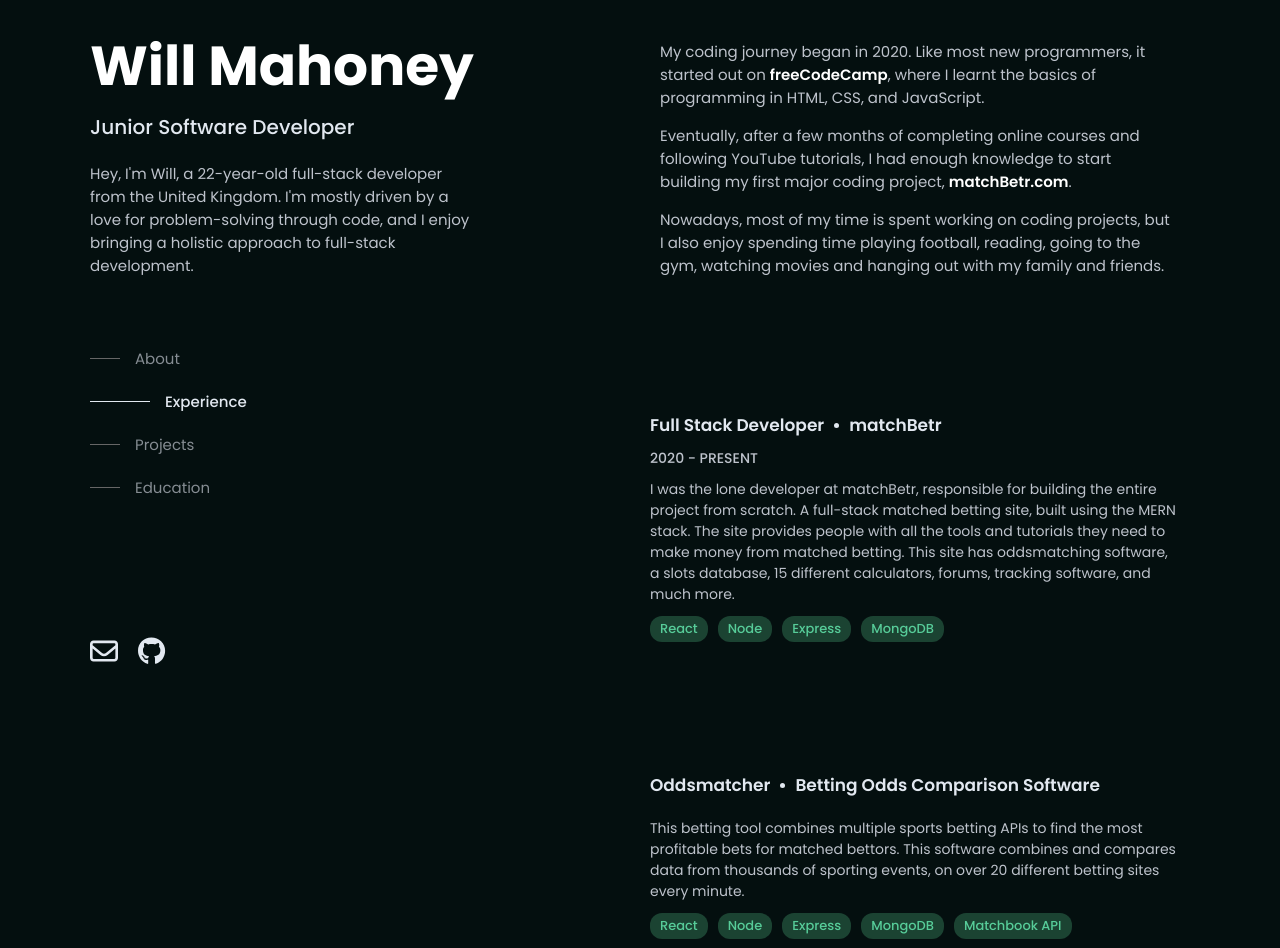
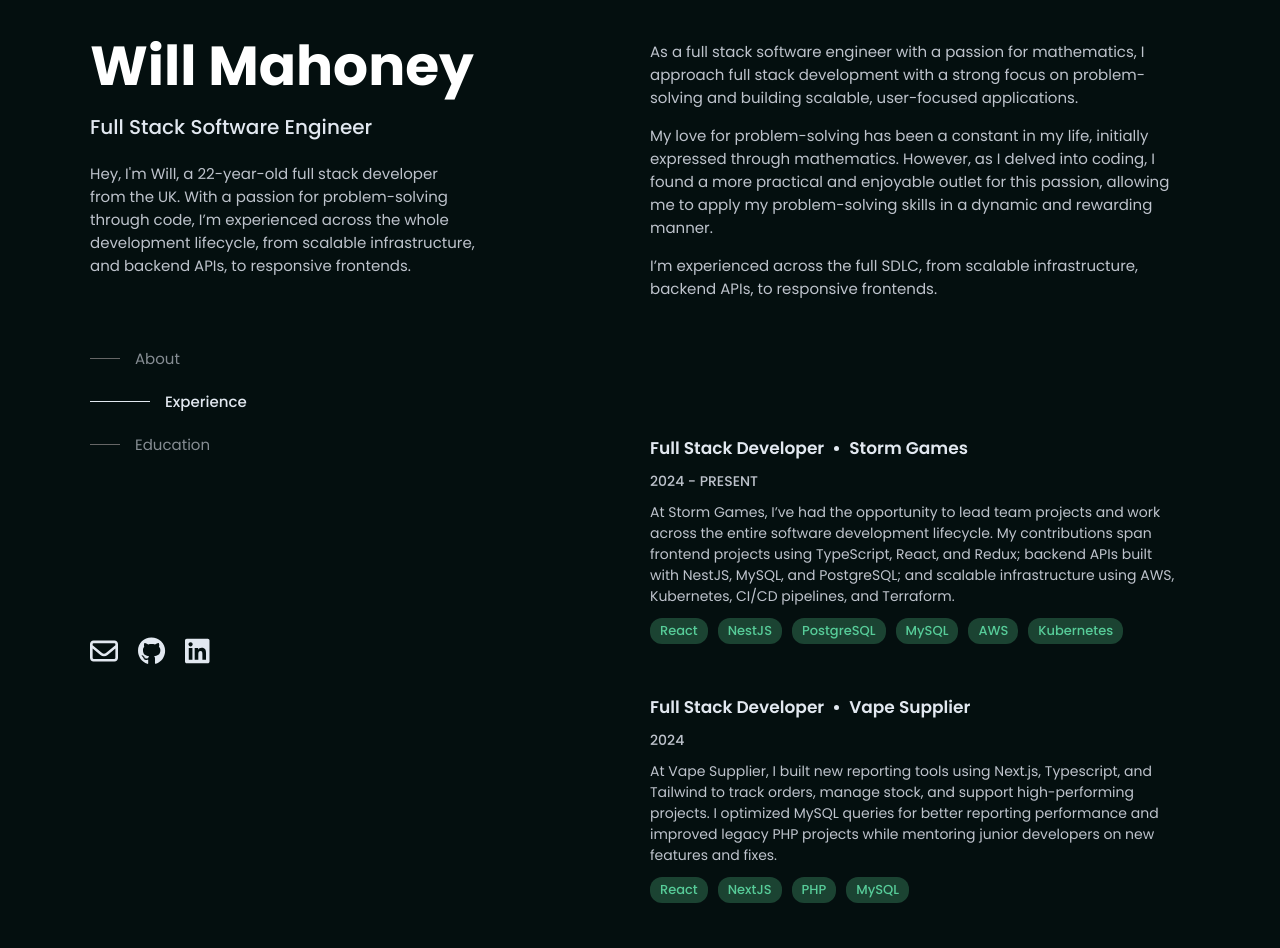
Before and after one commit to willmahoney20/portfolio, a React (Create React App) app: page / in a window 1280 px wide. Shown: the part 60-1008 px from the top of the page. Built offline with nearby package versions, Linux system fonts and the light colour scheme.

Commit message:
updated site to match new resume

```diff
--- a/src/Home/Components/About.js
+++ b/src/Home/Components/About.js
@@ -1,12 +1,24 @@
 export default () => {
-    return (
-        <div className='about-container'>
-            <h4>About</h4>
-            <p>My coding journey began in 2020. Like most new programmers, it started out on <a href='https://www.freecodecamp.org/' alt='freeCodeCamp site' target='_blank'>freeCodeCamp</a>, where I learnt the basics of programming in HTML, CSS, and JavaScript.</p>
+  return (
+    <div className="about-container">
+      <h4>About</h4>
+      <p>
+        As a full stack software engineer with a passion for mathematics, I
+        approach full stack development with a strong focus on problem-solving
+        and building scalable, user-focused applications.
+      </p>
 
-            <p>Eventually, after a few months of completing online courses and following YouTube tutorials, I had enough knowledge to start building my first major coding project, <a href='https://www.matchbetr.com' alt='matchBetr site' target='_blank'>matchBetr.com</a>.</p>
+      <p>
+        My love for problem-solving has been a constant in my life, initially
+        expressed through mathematics. However, as I delved into coding, I found
+        a more practical and enjoyable outlet for this passion, allowing me to
+        apply my problem-solving skills in a dynamic and rewarding manner.
+      </p>
 
-            <p>Nowadays, most of my time is spent working on coding projects, but I also enjoy spending time playing football, reading, going to the gym, watching movies and hanging out with my family and friends.</p>
-        </div>
-    )
-}
+      <p>
+        I’m experienced across the full SDLC, from scalable infrastructure,
+        backend APIs, to responsive frontends.
+      </p>
+    </div>
+  );
+};
--- a/src/Home/Components/Details.js
+++ b/src/Home/Components/Details.js
@@ -1,97 +1,151 @@
-import React, { useState } from 'react'
-import '../../Stylesheets/Home/Details.css'
-import { FontAwesomeIcon } from '@fortawesome/react-fontawesome'
-import { faGithub, faLinkedin, faXTwitter, faYoutube } from '@fortawesome/free-brands-svg-icons'
-import { faEnvelope } from '@fortawesome/free-regular-svg-icons'
+import React, { useState } from "react";
+import "../../Stylesheets/Home/Details.css";
+import { FontAwesomeIcon } from "@fortawesome/react-fontawesome";
+import {
+  faGithub,
+  faLinkedin,
+  faXTwitter,
+  faYoutube,
+} from "@fortawesome/free-brands-svg-icons";
+import { faEnvelope } from "@fortawesome/free-regular-svg-icons";
 
 export default ({ active }) => {
-    const [sectionHover, setSectionHover] = useState('')
+  const [sectionHover, setSectionHover] = useState("");
 
-    const handleScroll = index => {
-        const div = document.querySelector(`.sections-container > div:nth-child(${index + 1})`)
+  const handleScroll = (index) => {
+    const div = document.querySelector(
+      `.sections-container > div:nth-child(${index + 1})`
+    );
 
-        if(!div) return
+    if (!div) return;
 
-        let div_top = div.getBoundingClientRect().top + window.scrollY
+    let div_top = div.getBoundingClientRect().top + window.scrollY;
 
-        div_top -= 70
+    div_top -= 70;
 
-        window.scrollTo({ top: div_top, behavior: 'smooth' })
-    }
+    window.scrollTo({ top: div_top, behavior: "smooth" });
+  };
 
-    const calculateAge = birthDateString => {
-        const birthday = new Date(birthDateString)
-        const today = new Date()
-        let age = today.getFullYear() - birthday.getFullYear()
-        const m = today.getMonth() - birthday.getMonth()
+  const calculateAge = (birthDateString) => {
+    const birthday = new Date(birthDateString);
+    const today = new Date();
+    let age = today.getFullYear() - birthday.getFullYear();
+    const m = today.getMonth() - birthday.getMonth();
 
-        if(m < 0 || (m === 0 && today.getDate() < birthday.getDate())) age--
+    if (m < 0 || (m === 0 && today.getDate() < birthday.getDate())) age--;
 
-        return age
-    }
+    return age;
+  };
 
   return (
-        <div className='details-container'>
+    <div className="details-container">
       <div>
-                <div className='details-title'>
+        <div className="details-title">
           <h1>Will Mahoney</h1>
-                    <h3>Junior Software Developer</h3>
-                    <h5>Hey, I'm Will, a {calculateAge('2001-03-12')}-year-old full-stack developer from the United Kingdom. I'm mostly driven by a love for problem-solving through code, and I enjoy bringing a holistic approach to full-stack development.</h5>
+          <h3>Full Stack Software Engineer</h3>
+          <h5>
+            Hey, I'm Will, a {calculateAge("2001-03-12")}-year-old full stack
+            developer from the UK. With a passion for problem-solving through
+            code, I’m experienced across the whole development lifecycle, from
+            scalable infrastructure, and backend APIs, to responsive frontends.
+          </h5>
         </div>
-                <div className='details-links'>
+        <div className="details-links">
           <div
-                        onMouseEnter={() => setSectionHover('About')}
-                        onMouseLeave={() => setSectionHover('')}
+            onMouseEnter={() => setSectionHover("About")}
+            onMouseLeave={() => setSectionHover("")}
             onClick={() => handleScroll(0)}
           >
-                        <span className={active === 0 || sectionHover === 'About' ? 'details-link-spanac' : null}></span>
-                        <h6 className={active === 0 || sectionHover === 'About' ? 'details-link-h6ac' : null}>About</h6>
+            <span
+              className={
+                active === 0 || sectionHover === "About"
+                  ? "details-link-spanac"
+                  : null
+              }
+            ></span>
+            <h6
+              className={
+                active === 0 || sectionHover === "About"
+                  ? "details-link-h6ac"
+                  : null
+              }
+            >
+              About
+            </h6>
           </div>
           <div
-                        onMouseEnter={() => setSectionHover('Experience')}
-                        onMouseLeave={() => setSectionHover('')}
+            onMouseEnter={() => setSectionHover("Experience")}
+            onMouseLeave={() => setSectionHover("")}
             onClick={() => handleScroll(1)}
           >
-                        <span className={active === 1 || sectionHover === 'Experience' ? 'details-link-spanac' : null}></span>
-                        <h6 className={active === 1 || sectionHover === 'Experience' ? 'details-link-h6ac' : null}>Experience</h6>
+            <span
+              className={
+                active === 1 || sectionHover === "Experience"
+                  ? "details-link-spanac"
+                  : null
+              }
+            ></span>
+            <h6
+              className={
+                active === 1 || sectionHover === "Experience"
+                  ? "details-link-h6ac"
+                  : null
+              }
+            >
+              Experience
+            </h6>
           </div>
           <div
-                        onMouseEnter={() => setSectionHover('Projects')}
-                        onMouseLeave={() => setSectionHover('')}
+            onMouseEnter={() => setSectionHover("Education")}
+            onMouseLeave={() => setSectionHover("")}
             onClick={() => handleScroll(2)}
           >
-                        <span className={active === 2 || sectionHover === 'Projects' ? 'details-link-spanac' : null}></span>
-                        <h6 className={active === 2 || sectionHover === 'Projects' ? 'details-link-h6ac' : null}>Projects</h6>
-                    </div>
-                    <div
-                        onMouseEnter={() => setSectionHover('Education')}
-                        onMouseLeave={() => setSectionHover('')}
-                        onClick={() => handleScroll(3)}
+            <span
+              className={
+                active === 2 || sectionHover === "Education"
+                  ? "details-link-spanac"
+                  : null
+              }
+            ></span>
+            <h6
+              className={
+                active === 2 || sectionHover === "Education"
+                  ? "details-link-h6ac"
+                  : null
+              }
             >
-                        <span className={active === 3 || sectionHover === 'Education' ? 'details-link-spanac' : null}></span>
-                        <h6 className={active === 3 || sectionHover === 'Education' ? 'details-link-h6ac' : null}>Education</h6>
+              Education
+            </h6>
           </div>
         </div>
       </div>
       <div>
-                <div className='details-socials'>
-                    <a href='mailto:will.mahoney3@gmail.com' alt='Will Mahoney Email'>
-                        <FontAwesomeIcon icon={faEnvelope} className='details-social-icon' />
+        <div className="details-socials">
+          <a href="mailto:will.mahoney3@gmail.com" alt="Will Mahoney Email">
+            <FontAwesomeIcon
+              icon={faEnvelope}
+              className="details-social-icon"
+            />
           </a>
-                    <a href='https://github.com/willmahoney20' alt='Will Mahoney GitHub Profile' target='_blank'>
-                        <FontAwesomeIcon icon={faGithub} className='details-social-icon' />
+          <a
+            href="https://github.com/willmahoney20"
+            alt="Will Mahoney GitHub Profile"
+            target="_blank"
+          >
+            <FontAwesomeIcon icon={faGithub} className="details-social-icon" />
           </a>
-                    {/* <a href='https://www.linkedin.com/in/will-mahoney-a1356529b/' alt='Will Mahoney LinkedIn Profile' target='_blank'>
-                        <FontAwesomeIcon icon={faLinkedin} className='details-social-icon' />
-                    </a> */}
-                    {/* <a href='https://twitter.com/WillMahoney741' alt='Will Mahoney X.com Profile' target='_blank'>
-                        <FontAwesomeIcon icon={faXTwitter} className='details-social-icon' />
+          <a
+            href="https://www.linkedin.com/in/will-mahoney-a1356529b/"
+            alt="Will Mahoney LinkedIn Profile"
+            target="_blank"
+          >
+            <FontAwesomeIcon
+              icon={faLinkedin}
+              className="details-social-icon"
+            />
           </a>
-                    <a href='https://youtube.com' alt='Will Mahoney YouTube Profile' target='_blank'>
-                        <FontAwesomeIcon icon={faYoutube} className='details-social-icon' />
-                    </a> */}
         </div>
       </div>
     </div>
-    )
-}
+  );
+};
--- a/src/Home/Components/Experience.js
+++ b/src/Home/Components/Experience.js
@@ -1,29 +1,47 @@
-import React, { useState } from 'react'
-import ExperienceCard from './ExperienceCard'
+import React, { useState } from "react";
+import ExperienceCard from "./ExperienceCard";
 
 export default () => {
-    const [sectionHover, setSectionHover] = useState('')
-    const [majorHover, setMajorHover] = useState(false)
+  const [sectionHover, setSectionHover] = useState("");
+  const [majorHover, setMajorHover] = useState(false);
 
   return (
     <div
-            className='experience-container'
+      className="experience-container"
       onMouseEnter={() => setMajorHover(true)}
       onMouseLeave={() => setMajorHover(false)}
     >
       <h4>Experience</h4>
       <ExperienceCard
-                link='https://www.matchbetr.com'
-                alt='matchBetr site'
-                dates='2020 - PRESENT'
-                title='Full Stack Developer'
-                subtitle='matchBetr'
-                content="I was the lone developer at matchBetr, responsible for building the entire project from scratch. A full-stack matched betting site, built using the MERN stack. The site provides people with all the tools and tutorials they need to make money from matched betting. This site has oddsmatching software, a slots database, 15 different calculators, forums, tracking software, and much more."
-                skills={['React', 'Node', 'Express', 'MongoDB']}
+        dates="2024 - PRESENT"
+        title="Full Stack Developer"
+        subtitle="Storm Games"
+        content="At Storm Games, I’ve had the opportunity to lead team projects and work across the entire software development lifecycle. My contributions span frontend projects using TypeScript, React, and Redux; backend APIs built with NestJS, MySQL, and PostgreSQL; and scalable infrastructure using AWS, Kubernetes, CI/CD pipelines, and Terraform."
+        skills={["React", "NestJS", "PostgreSQL", "MySQL", "AWS", "Kubernetes"]}
         hover={sectionHover}
-                updateHover={value => setSectionHover(value)}
+        updateHover={(value) => setSectionHover(value)}
+        majorHover={majorHover}
+      />
+      <ExperienceCard
+        dates="2024"
+        title="Full Stack Developer"
+        subtitle="Vape Supplier"
+        content="At Vape Supplier, I built new reporting tools using Next.js, Typescript, and Tailwind to track orders, manage stock, and support high-performing projects. I optimized MySQL queries for better reporting performance and improved legacy PHP projects while mentoring junior developers on new features and fixes."
+        skills={["React", "NextJS", "PHP", "MySQL"]}
+        hover={sectionHover}
+        updateHover={(value) => setSectionHover(value)}
+        majorHover={majorHover}
+      />
+      <ExperienceCard
+        dates="2020 - 2024"
+        title="Full Stack & DevOps Engineer"
+        subtitle="matchBetr"
+        content="At matchBetr, I was responsible for building the entire project from scratch. A full stack matched betting site, built using the MERN stack. The site provided people with all the tools and tutorials they need to make money from matched betting. This site had oddsmatching software, forums, a mobile app, and much more."
+        skills={["React", "React Native", "Node", "Express", "MongoDB", "AWS"]}
+        hover={sectionHover}
+        updateHover={(value) => setSectionHover(value)}
         majorHover={majorHover}
       />
     </div>
-    )
-}
+  );
+};
--- a/src/Home/Components/Sections.js
+++ b/src/Home/Components/Sections.js
@@ -1,17 +1,15 @@
-import React, { lazy } from 'react'
-import '../../Stylesheets/Home/Sections.css'
-import About from './About'
-import Experience from './Experience'
-const Projects = lazy(() => import ('./Projects'))
-const Education = lazy(() => import ('./Education'))
+import { lazy } from "react";
+import "../../Stylesheets/Home/Sections.css";
+import About from "./About";
+import Experience from "./Experience";
+const Education = lazy(() => import("./Education"));
 
 export default () => {
-    return (
-        <div className='sections-container'>
-            <About />
-            <Experience />
-            <Projects />
-            <Education />
-        </div>
-    )
-}
+  return (
+    <div className="sections-container">
+      <About />
+      <Experience />
+      <Education />
+    </div>
+  );
+};
--- a/src/Stylesheets/Home/Sections.css
+++ b/src/Stylesheets/Home/Sections.css
@@ -277,7 +277,7 @@
   }
 
   .about-container {
-        padding: 30px 20px;
+    padding: 30px 10px;
     margin-bottom: 80px;
   }
 
```
Also changed, not shown: src/Home/Components/ExperienceCard.js (+35 -18 lines). Lines whose indentation alone changed are shown as unchanged.
